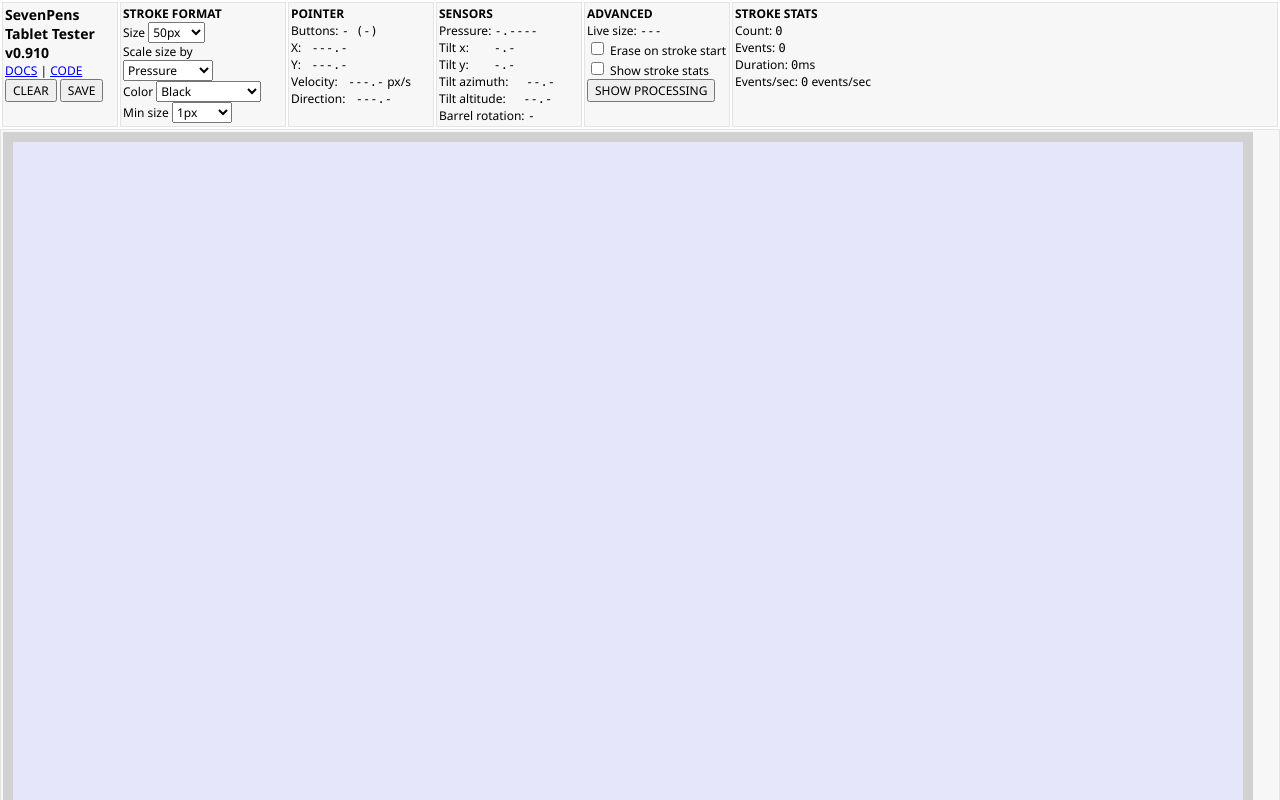
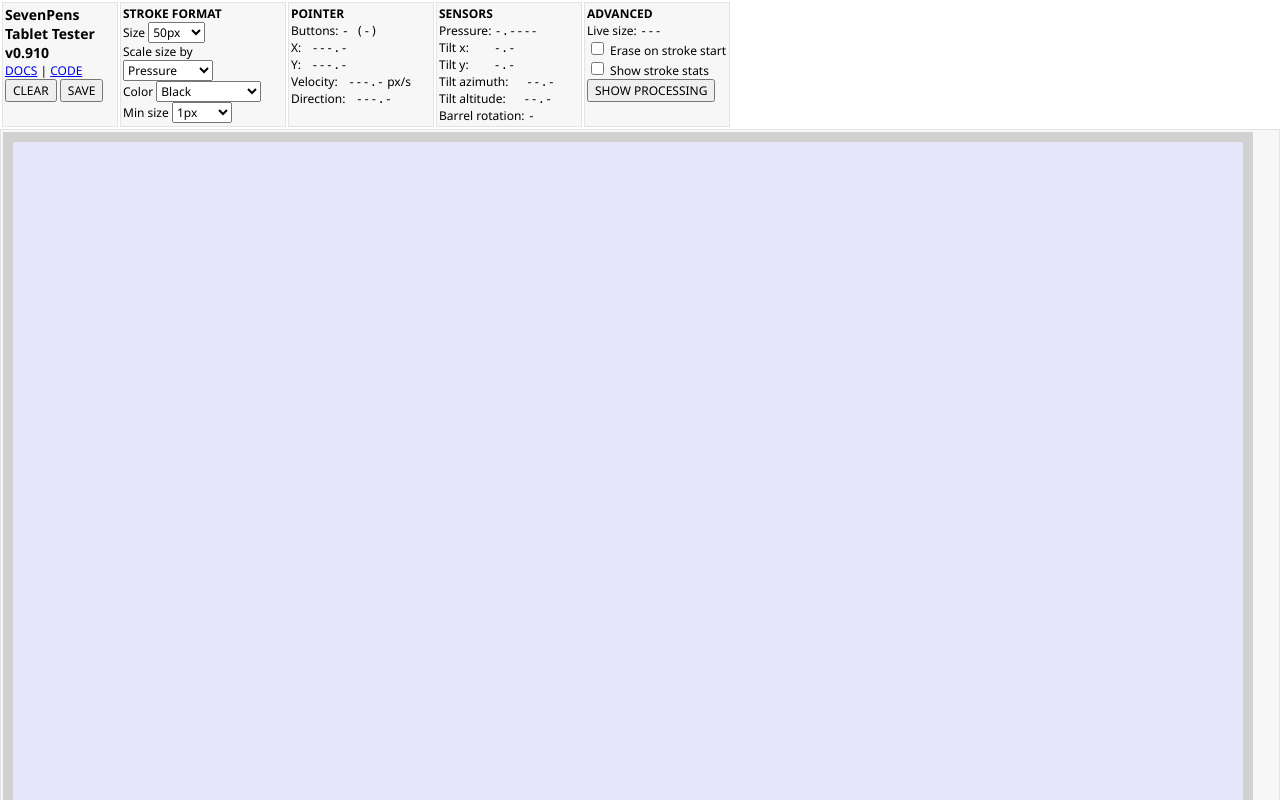
Before and after one commit to TheSevenPens/WebTabletTester, a Svelte app: page / in a window 1280 px wide. Shown: the top 800 px of the page. Built offline with nearby package versions, Linux system fonts and the light colour scheme.

Commit message:
Fixed panel layout when Show stroke stats is enabled

```diff
--- a/src/App.svelte
+++ b/src/App.svelte
@@ -56,7 +56,9 @@
 
         <AdvancedSettingsPanel />
 
-        <StrokeStatsPanel />
+        {#if $uiState.showStrokeStats}
+            <StrokeStatsPanel />
+        {/if}
     </div>
 
     <!-- The actual canvas is now a component -->
--- a/src/app.css
+++ b/src/app.css
@@ -1,10 +1,10 @@
-
 * {
     font-family: "Segoe UI", Tahoma, Geneva, Verdana, sans-serif;
 }
 
 body {
-    font-size: 12px; /* Sets default font size for all non-heading text */
+    font-size: 12px;
+    /* Sets default font size for all non-heading text */
     padding: 0;
     margin: 0;
 }
@@ -42,8 +42,10 @@ select {
 }
 
 #myCanvas {
-    touch-action: none; /*prevent canvas scrolling and system touch behavior*/
-    overscroll-behavior: none; /*added at suggestion of nahkd*/
+    touch-action: none;
+    /*prevent canvas scrolling and system touch behavior*/
+    overscroll-behavior: none;
+    /*added at suggestion of nahkd*/
     display: block;
     margin: 0;
     /* This doesn't ensure background color saved in image.
@@ -59,10 +61,14 @@ select {
 }
 
 .controlscontainer {
-    display: flex; /* Enables Flexbox */
-    justify-content: space-between; /* Distributes items evenly */
-    align-items: top; /* Vertically centers items */
-    gap: 2px; /* Adds spacing between items */
+    display: flex;
+    /* Enables Flexbox */
+    justify-content: flex-start;
+    /* Distributes items from the start */
+    align-items: top;
+    /* Vertically centers items */
+    gap: 2px;
+    /* Adds spacing between items */
     padding: 2px;
     /*background-color: #f0f0f0;*/
     /*height: 200px; /* For visibility */
@@ -76,40 +82,56 @@ select {
     color: rgb(0, 0, 0);
     padding: 2px;
     text-align: left;
-    flex: 1; /* Each item takes equal space */
+    flex: 1;
+    /* Each item takes equal space */
 }
 
-div.controlscolumn#headerColumn{
-    flex: 0 0 110px; /* Fixed width: don't grow, don't shrink, 200px base */
+div.controlscolumn#headerColumn {
+    flex: 0 0 110px;
+    /* Fixed width: don't grow, don't shrink, 200px base */
     width: 110px;
 }
 
-div.controlscolumn#strokeFormatColumn{
-    flex: 0 0 160px; /* Fixed width: don't grow, don't shrink, 200px base */
+div.controlscolumn#strokeFormatColumn {
+    flex: 0 0 160px;
+    /* Fixed width: don't grow, don't shrink, 200px base */
     width: 160px;
 }
 
-div.controlscolumn#pointerColumn{
-    flex: 0 0 140px; /* Fixed width: don't grow, don't shrink, 200px base */
+div.controlscolumn#pointerColumn {
+    flex: 0 0 140px;
+    /* Fixed width: don't grow, don't shrink, 200px base */
     width: 140px;
 }
 
-div.controlscolumn#sensorsColumn{
-    flex: 0 0 140px; /* Fixed width: don't grow, don't shrink, 200px base */
+div.controlscolumn#sensorsColumn {
+    flex: 0 0 140px;
+    /* Fixed width: don't grow, don't shrink, 200px base */
     width: 140px;
 }
 
-div.controlscolumn#advancedColumn{
-    flex: 0 0 140px; /* Fixed width: don't grow, don't shrink, 200px base */
+div.controlscolumn#advancedColumn {
+    flex: 0 0 140px;
+    /* Fixed width: don't grow, don't shrink, 200px base */
+    width: 140px;
+}
+
+div.controlscolumn#strokeStatsPanel {
+    flex: 0 0 140px;
+    /* Fixed width: don't grow, don't shrink, 200px base */
     width: 140px;
 }
 
 
 .basiccontainer {
-    display: flex; /* Enables Flexbox */
-    justify-content: space-between; /* Distributes items evenly */
-    align-items: top; /* Vertically centers items */
-    gap: 0px; /* Adds spacing between items */
+    display: flex;
+    /* Enables Flexbox */
+    justify-content: space-between;
+    /* Distributes items evenly */
+    align-items: top;
+    /* Vertically centers items */
+    gap: 0px;
+    /* Adds spacing between items */
     padding: 0px;
 }
 
@@ -121,7 +143,8 @@ div.controlscolumn#advancedColumn{
     color: rgb(0, 0, 0);
     padding: 0px;
     text-align: left;
-    flex: 1; /* Each item takes equal space */
+    flex: 1;
+    /* Each item takes equal space */
 }
 
 .smoothing-flyout {
--- a/src/lib/app_ux_stroke_stats.js
+++ b/src/lib/app_ux_stroke_stats.js
@@ -1,8 +1,11 @@
 import { roundTo1DecimalPlaces } from './utils/numerics.js';
 import { paintStrokeStats as dbStats } from './paint_data.js';
-import { paintStrokeStats } from './stores.js';
+import { paintStrokeStats, uiState } from './stores.js';
+import { get } from 'svelte/store';
 
 export function updateUxStrokeStats() {
+    if (!get(uiState).showStrokeStats) return;
+
     paintStrokeStats.update(stats => {
         stats.strokeCount = dbStats.strokeCount;
         stats.ptreventCount = dbStats.ptreventCount;
```
